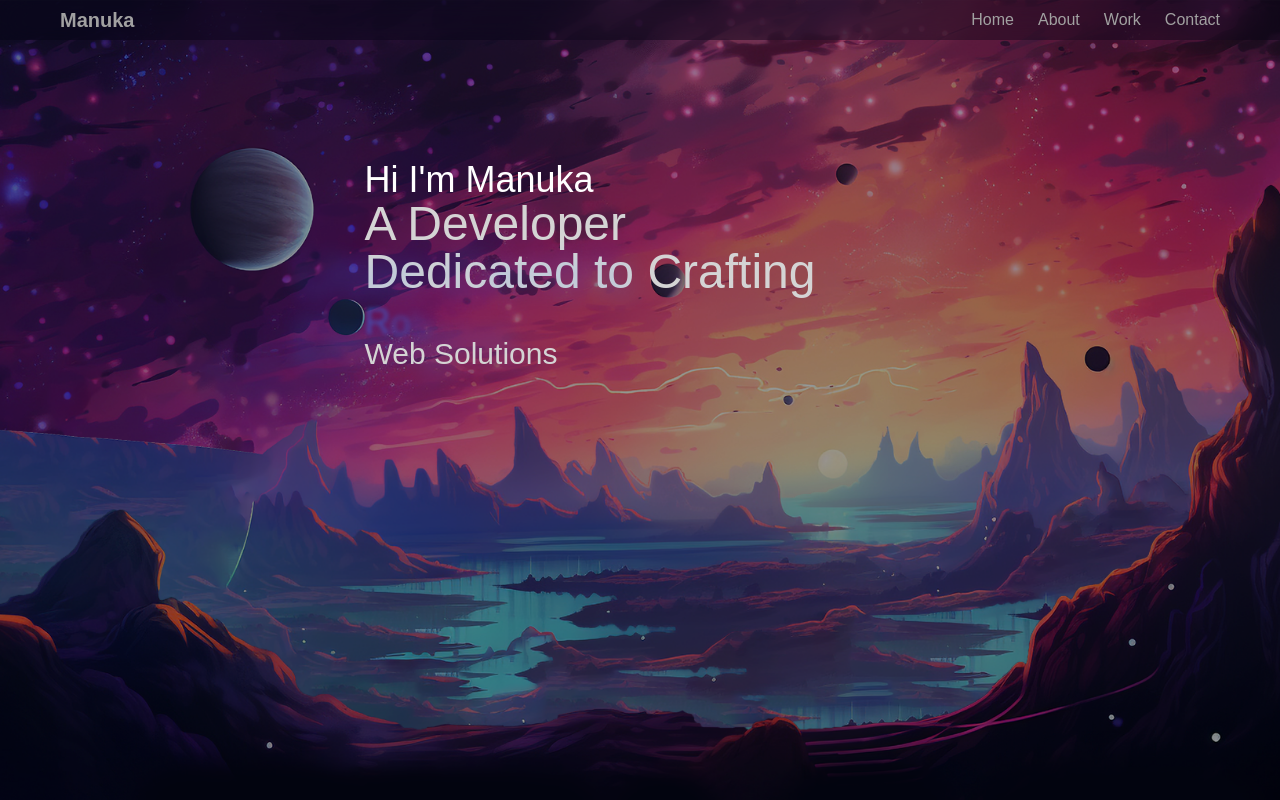
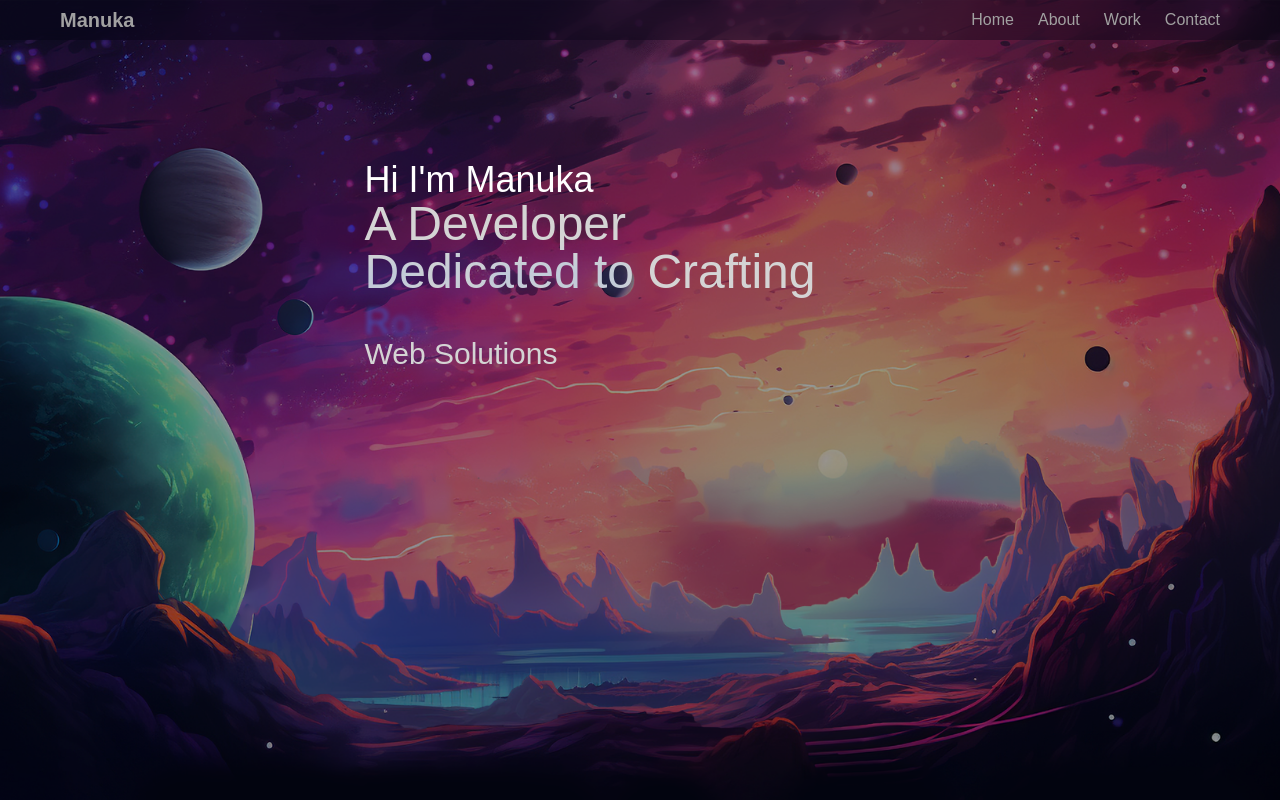
Before and after one commit to Manukagallage7/Portfolio-in-Tree.js, a React (Vite) app: page / in a window 1280 px wide. Built offline with nearby package versions, Linux system fonts and the light colour scheme; a web font is replaced by a local one.

Commit message:
fix: update framer-motion import path and adjust transform values for parallax effect

```diff
--- a/src/components/ParallaxBackground.jsx
+++ b/src/components/ParallaxBackground.jsx
@@ -1,70 +1,68 @@
-import { motion , useScroll, useSpring, useTransform } from 'framer-motion'
-import React from 'react'
+import { motion, useScroll, useSpring, useTransform } from "motion/react";
 
 const ParallaxBackground = () => {
-    const {scrollProgress} = useScroll();
-    const x = useSpring(scrollProgress, {damping: 50})
-    const mountain3Y = useTransform(x, [0,0.5],["0%", "70%"])
-    const planetsX = useTransform(x, [0,0.5],["0%", "-20%"])
-    const mountain2Y = useTransform(x, [0,0.5],["0%", "30%"])
-    const mountain1Y = useTransform(x, [0,0.5],["0%", "0%"])
+const { scrollYProgress } = useScroll();
+const x = useSpring(scrollYProgress, { damping: 50 });
+const mountain3Y = useTransform(x, [0, 5], ["0%", "70%"]);
+const planetsX = useTransform(x, [0, 5], ["0%", "-20%"]);
+const mountain2Y = useTransform(x, [0, 5], ["0%", "30%"]);
+const mountain1Y = useTransform(x, [0, 5], ["0%", "0%"]);
+
 return (
-        <section className='absolute inset-0 bg-black/40'>
-            <div className='relative h-screen overflow-y-hidden'>
+    <section className="absolute inset-0 bg-black/40">
+    <div className="relative h-screen overflow-y-hidden">
         {/* Background Sky */}
         <div
-                    className='absolute inset-0 w-full h-screen -z-50'
+        className="absolute inset-0 w-full h-screen -z-50"
         style={{
             backgroundImage: "url(/assets/sky.jpg)",
             backgroundPosition: "bottom",
-                        backgroundSize: "cover"
+            backgroundSize: "cover",
         }}
         />
         {/* Mountain Layer 3 */}
-                <div
-                    className='absolute inset-0 w-full h-screen -z-40'
+        <motion.div
+        className="absolute inset-0 -z-40"
         style={{
             backgroundImage: "url(/assets/mountain-3.png)",
             backgroundPosition: "bottom",
             backgroundSize: "cover",
-                        y: mountain3Y
+            y: mountain3Y,
         }}
         />
         {/* Planets */}
-                <div
-                    className='absolute inset-0 w-full h-screen -z-30'
+        <motion.div
+        className="absolute inset-0 -z-30"
         style={{
             backgroundImage: "url(/assets/planets.png)",
             backgroundPosition: "bottom",
             backgroundSize: "cover",
-                        x: planetsX
-
+            x: planetsX,
         }}
         />
         {/* Mountain Layer 2 */}
-                <div
-                    className='absolute inset-0 w-full h-screen -z-20'
+        <motion.div
+        className="absolute inset-0 -z-20"
         style={{
-                        backgroundImage: "url(/assets/mountain-3.png)",
+            backgroundImage: "url(/assets/mountain-2.png)",
             backgroundPosition: "bottom",
             backgroundSize: "cover",
-                        y: mountain2Y
+            y: mountain2Y,
         }}
         />
-                {/* Mountain Layer 1 */}
-                <div
-                    className='absolute inset-0 w-full h-screen -z-10'
+        {/* Mountaine Layer 1 */}
+        <motion.div
+        className="absolute inset-0 -z-10"
         style={{
             backgroundImage: "url(/assets/mountain-1.png)",
             backgroundPosition: "bottom",
             backgroundSize: "cover",
-                        y: mountain1Y
+            y: mountain1Y,
         }}
         />
-
     </div>
     </section>
-    )
-}
+);
+};
 
 export default ParallaxBackground;
```
Lines whose indentation alone changed are shown as unchanged.
